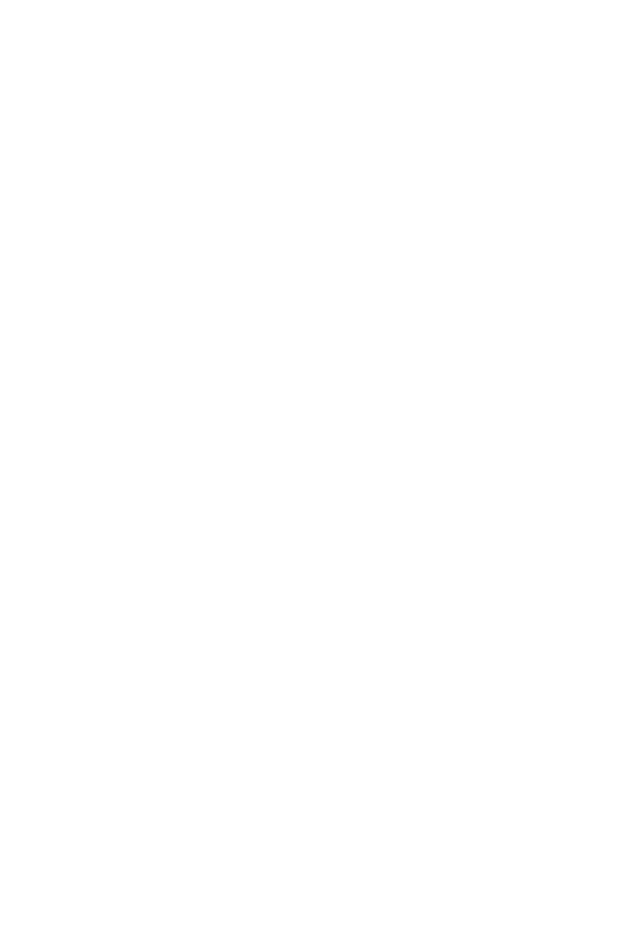
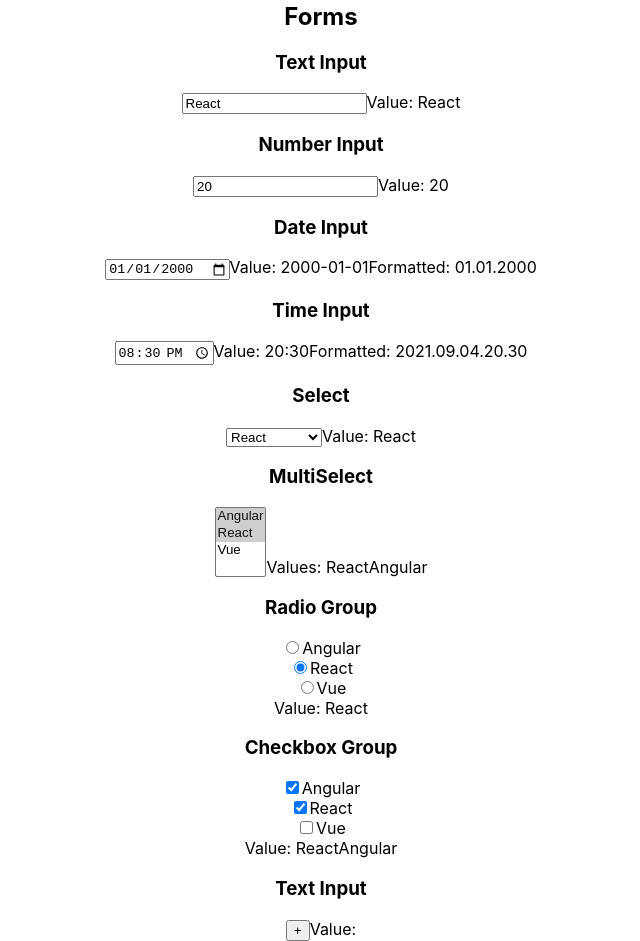
Before and after one commit to Pranay-Tej/intro-to-react, a React (Vite) app: page /forms in a window 1280 px wide. Shown: the part 640-1581 px from the top of the page, without its empty margins (319-959 px from the left). Before the commit the page ends 800 px from the top, so only its background shows below. Built offline with nearby package versions, Linux system fonts and the light colour scheme.

Commit message:
set task 2

```diff
--- a/package.json
+++ b/package.json
@@ -7,6 +7,7 @@
     "serve": "vite preview"
   },
   "dependencies": {
+    "date-fns": "^2.23.0",
     "react": "^17.0.0",
     "react-dom": "^17.0.0"
   },
--- a/src/App.jsx
+++ b/src/App.jsx
@@ -1,7 +1,15 @@
-import React, { useState } from "react";
-import logo from "./logo.svg";
+import React from "react";
 import "./App.css";
 import Counter from "./components/Counter";
+import TextInput from "./components/forms/TextInput";
+import NumberInput from "./components/forms/NumberInput";
+import DateInput from "./components/forms/DateInput";
+import TimeInput from "./components/forms/TimeInput";
+import Select from "./components/forms/Select";
+import MultiSelect from "./components/forms/MultiSelect";
+import RadioGroup from "./components/forms/RadioGroup";
+import CheckboxGroup from "./components/forms/CheckboxGroup";
+import DynamicFormArray from "./components/forms/DynamicFormArray";
 
 function App() {
   const printCounterValue = (step, value) => {
@@ -12,6 +20,49 @@
     <div className="App">
       <Counter emitCounterValue={printCounterValue} />
       <Counter step={10} emitCounterValue={printCounterValue} />
+
+      <hr />
+
+      <h2>Forms</h2>
+      <TextInput initialValue="React" />
+      <NumberInput initialValue={20} />
+      <DateInput initialValue={new Date(2000, 0, 1)} />
+      <TimeInput initialValue={new Date().setHours(20, 30)} />
+      <Select
+        options={[
+          { value: "Angular", label: "Angular" },
+          { value: "React", label: "React" },
+          { value: "Vue", label: "Vue" },
+        ]}
+        initialValue={"React"}
+      />
+      <MultiSelect
+        options={[
+          { value: "Angular", label: "Angular" },
+          { value: "React", label: "React" },
+          { value: "Vue", label: "Vue" },
+        ]}
+        initialValue={["React", "Angular"]}
+      />
+      <RadioGroup
+        name="car"
+        options={[
+          { value: "Angular", label: "Angular" },
+          { value: "React", label: "React" },
+          { value: "Vue", label: "Vue" },
+        ]}
+        initialValue={"React"}
+      />
+      <CheckboxGroup
+        name="car"
+        options={[
+          { value: "Angular", label: "Angular" },
+          { value: "React", label: "React" },
+          { value: "Vue", label: "Vue" },
+        ]}
+        initialValue={["React", "Angular"]}
+      />
+      <DynamicFormArray />
     </div>
   );
 }
--- a/src/components/Counter.jsx
+++ b/src/components/Counter.jsx
@@ -41,6 +41,18 @@
       >
         🚫
       </button>
+
+      <br />
+      <label htmlFor="step">Step</label>
+      <input
+        type="number"
+        name="step"
+        id="step"
+        // value={TODO}
+        // onChange={TODO}
+      />
+      <br />
+
       <button onClick={() => emitCounterValue(step, count)}>EmitValue</button>
     </div>
   );
--- /dev/null
+++ b/src/components/forms/CheckboxGroup.jsx
@@ -0,0 +1,39 @@
+import React, { useState } from "react";
+
+function CheckboxGroup({ name = "", options = [], initialValue = [] }) {
+  const [value, setValue] = useState(initialValue);
+
+  return (
+    <div>
+      <h3>Checkbox Group</h3>
+      {options.map((option) => (
+        <div key={option.value}>
+          <label htmlFor={option.value}>
+            <input
+              type="checkbox"
+              name={name}
+              value={option.value}
+              checked={value.includes(option.value)}
+              onChange={(e) => {
+                if (e.target.checked) {
+                  setValue((previousValue) => [
+                    ...previousValue,
+                    e.target.value,
+                  ]);
+                } else {
+                  setValue((previousValue) =>
+                    previousValue.filter((v) => v !== e.target.value)
+                  );
+                }
+              }}
+            />
+            {option.label}
+          </label>
+        </div>
+      ))}
+      <span>Value: {value}</span>
+    </div>
+  );
+}
+
+export default CheckboxGroup;
--- /dev/null
+++ b/src/components/forms/DateInput.jsx
@@ -0,0 +1,26 @@
+import React, { useMemo, useState } from "react";
+import { parse, format } from "date-fns";
+
+function DateInput({ initialValue = new Date() }) {
+  const [value, setValue] = useState(format(initialValue, "yyyy-MM-dd"));
+
+  const formattedDate = useMemo(
+    () => format(parse(value, "yyyy-MM-dd", new Date()), "dd.MM.yyyy"),
+    [value]
+  );
+
+  return (
+    <div>
+      <h3>Date Input</h3>
+      <input
+        type="date"
+        value={value}
+        onChange={(e) => setValue(e.target.value)}
+      />
+      <span>Value: {value}</span>
+      <span>Formatted: {formattedDate}</span>
+    </div>
+  );
+}
+
+export default DateInput;
--- /dev/null
+++ b/src/components/forms/DynamicFormArray.jsx
@@ -0,0 +1,33 @@
+import React, { useState } from "react";
+
+function DynamicFormArray({ initialValue = [] }) {
+  const [value, setValue] = useState(initialValue);
+
+  return (
+    <div>
+      <h3>Text Input</h3>
+      {value.map((v, i) => (
+        <div key={i}>
+          <input
+            type="text"
+            // value={TODO}
+            // onChange={TODO}
+          />
+          <button
+          // onClick={TODO}
+          >
+            X
+          </button>
+        </div>
+      ))}
+      <button
+      // onClick={TODO}
+      >
+        +
+      </button>
+      <span>Value: {value}</span>
+    </div>
+  );
+}
+
+export default DynamicFormArray;
--- /dev/null
+++ b/src/components/forms/MultiSelect.jsx
@@ -0,0 +1,33 @@
+import React, { useState } from "react";
+
+function MultiSelect({ options = [], initialValue = [] }) {
+  const [value, setValue] = useState(initialValue);
+
+  return (
+    <div>
+      <h3>MultiSelect</h3>
+      <select
+        name="multiSelectDropDown"
+        id="multiSelectDropDown"
+        value={value}
+        onChange={(e) => {
+          const selectedOptions = [...e.target.selectedOptions].map(
+            (option) => option.value
+          );
+          setValue(selectedOptions);
+        }}
+        multiple={true}
+      >
+        {/* <option value="">Select Values</option> */}
+        {options.map((option) => (
+          <option value={option.value} key={option.value}>
+            {option.label}
+          </option>
+        ))}
+      </select>
+      <span>Values: {value}</span>
+    </div>
+  );
+}
+
+export default MultiSelect;
--- /dev/null
+++ b/src/components/forms/NumberInput.jsx
@@ -0,0 +1,19 @@
+import React, { useState } from "react";
+
+function NumberInput({ initialValue = 0 }) {
+  const [value, setValue] = useState(initialValue);
+
+  return (
+    <div>
+      <h3>Number Input</h3>
+      <input
+        type="number"
+        value={value}
+        onChange={(e) => setValue(parseInt(e.target.value) || 0)}
+      />
+      <span>Value: {value}</span>
+    </div>
+  );
+}
+
+export default NumberInput;
--- /dev/null
+++ b/src/components/forms/RadioGroup.jsx
@@ -0,0 +1,28 @@
+import React, { useState } from "react";
+
+function RadioGroup({ name = "", options = [], initialValue = "" }) {
+  const [value, setValue] = useState(initialValue);
+
+  return (
+    <div>
+      <h3>Radio Group</h3>
+      {options.map((option) => (
+        <div key={option.value}>
+          <label htmlFor={option.value}>
+            <input
+              type="radio"
+              name={name}
+              value={option.value}
+              checked={option.value === value}
+              onChange={(e) => setValue(e.target.value)}
+            />
+            {option.label}
+          </label>
+        </div>
+      ))}
+      <span>Value: {value}</span>
+    </div>
+  );
+}
+
+export default RadioGroup;
--- /dev/null
+++ b/src/components/forms/Select.jsx
@@ -0,0 +1,27 @@
+import React, { useState } from "react";
+
+function Select({ options = [], initialValue = "" }) {
+  const [value, setValue] = useState(initialValue);
+
+  return (
+    <div>
+      <h3>Select</h3>
+      <select
+        name="selectDropDown"
+        id="selectDropDown"
+        value={value}
+        onChange={(e) => setValue(e.target.value)}
+      >
+        <option value="">Select Value</option>
+        {options.map((option) => (
+          <option value={option.value} key={option.value}>
+            {option.label}
+          </option>
+        ))}
+      </select>
+      <span>Value: {value}</span>
+    </div>
+  );
+}
+
+export default Select;
--- /dev/null
+++ b/src/components/forms/TextInput.jsx
@@ -0,0 +1,19 @@
+import React, { useState } from "react";
+
+function TextInput({ initialValue = "" }) {
+  const [value, setValue] = useState(initialValue);
+
+  return (
+    <div>
+      <h3>Text Input</h3>
+      <input
+        type="text"
+        value={value}
+        onChange={(e) => setValue(e.target.value)}
+      />
+      <span>Value: {value}</span>
+    </div>
+  );
+}
+
+export default TextInput;
--- /dev/null
+++ b/src/components/forms/TimeInput.jsx
@@ -0,0 +1,26 @@
+import React, { useMemo, useState } from "react";
+import { parse, format } from "date-fns";
+
+function TimeInput({ initialValue = new Date() }) {
+  const [value, setValue] = useState(format(initialValue, "HH:mm"));
+
+  const formattedTime = useMemo(
+    () => format(parse(value, "HH:mm", new Date()), "yyyy.MM.dd.HH.mm"),
+    [value]
+  );
+
+  return (
+    <div>
+      <h3>Time Input</h3>
+      <input
+        type="time"
+        value={value}
+        onChange={(e) => setValue(e.target.value)}
+      />
+      <span>Value: {value}</span>
+      <span>Formatted: {formattedTime}</span>
+    </div>
+  );
+}
+
+export default TimeInput;
```
Also changed, not shown: 2 other files (tests, documents, lock files or other folders).
